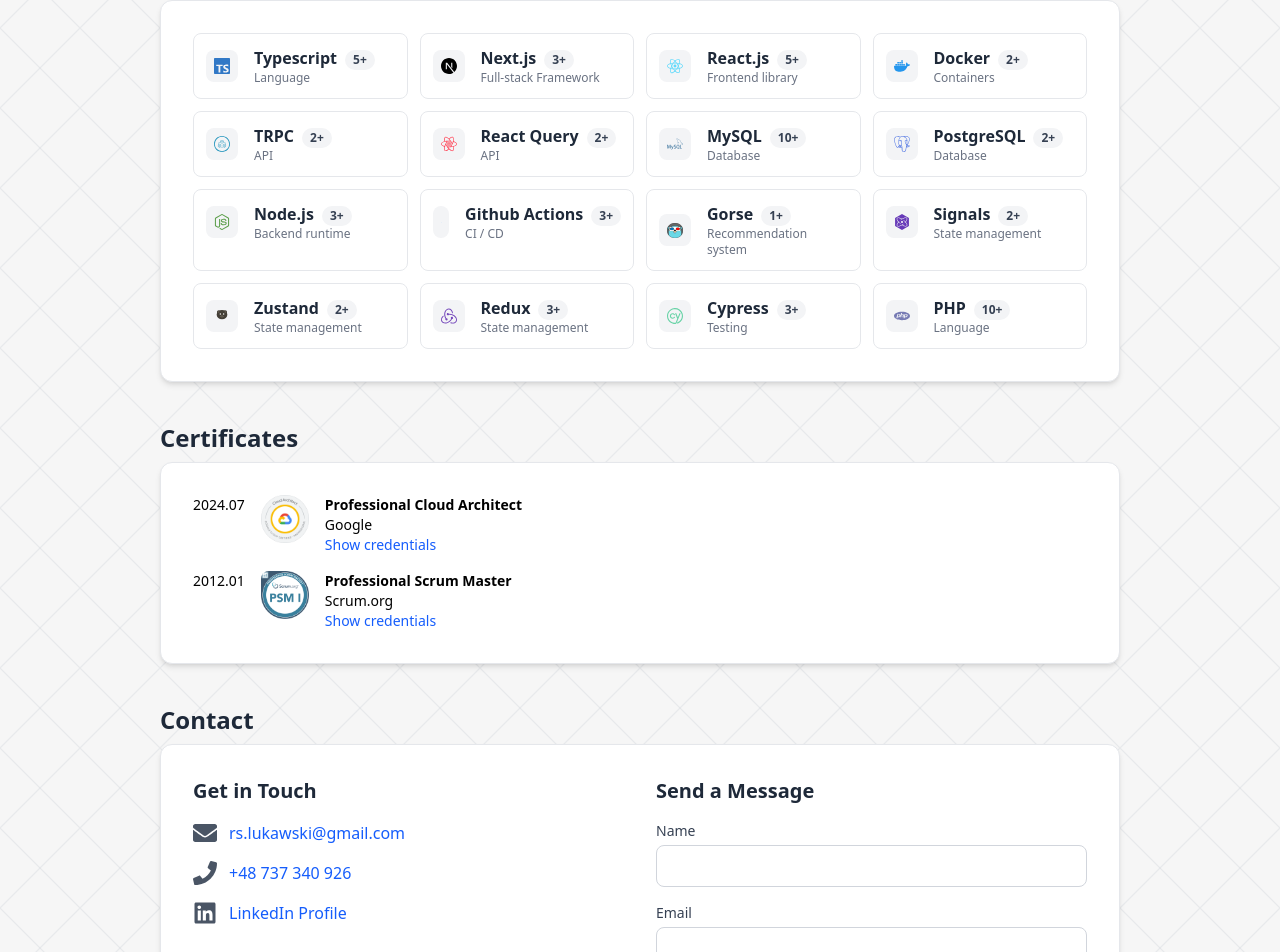
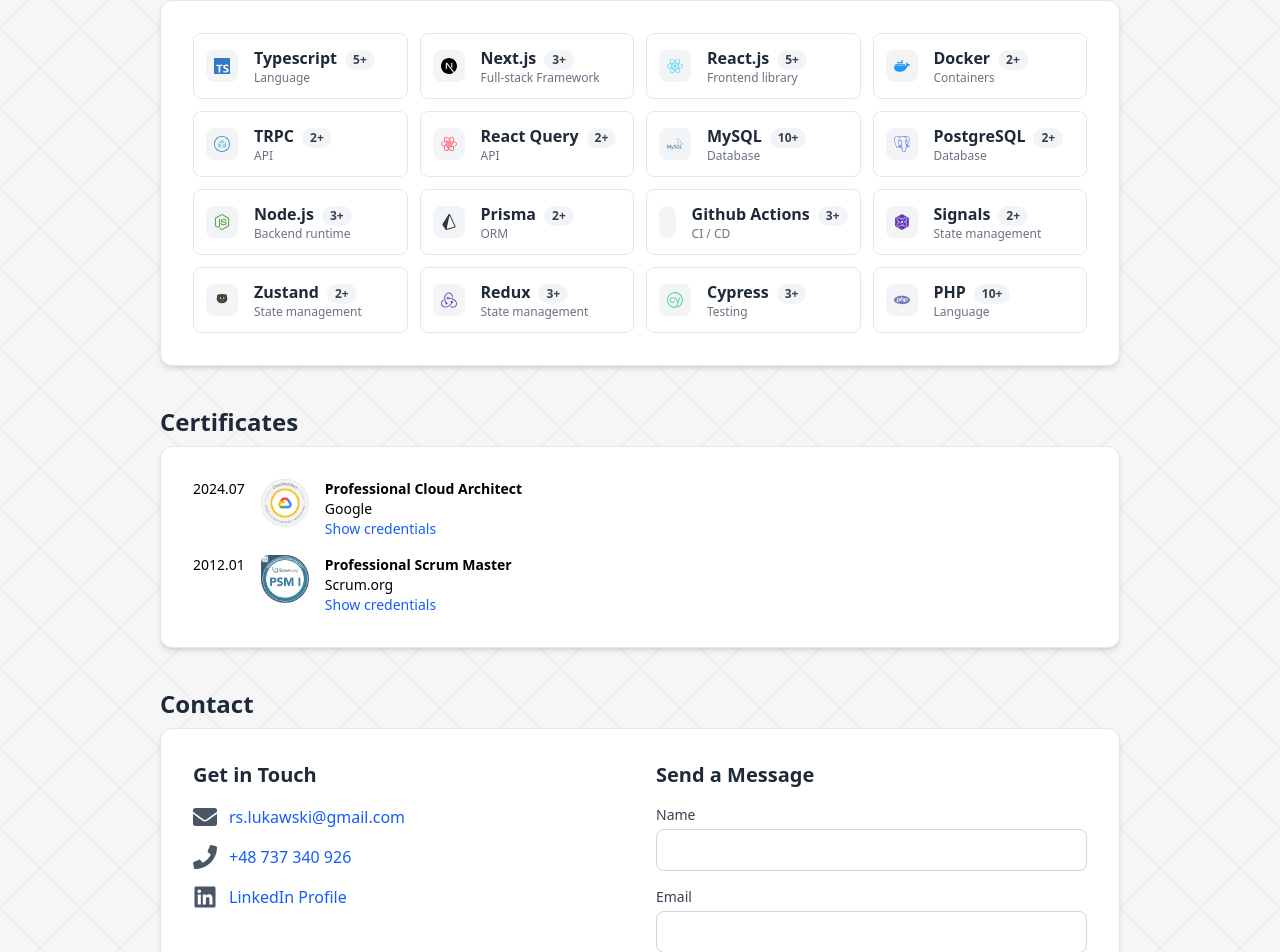
Before and after one commit to rlukawski/personal-website, a React (Vite) app: page / in a window 1280 px wide. Shown: the part 2212-3164 px from the top of the page. Built offline with nearby package versions, Linux system fonts and the light colour scheme.

Commit message:
Replace Gorse with Prisma

```diff
--- a/src/components/Skills.tsx
+++ b/src/components/Skills.tsx
@@ -1,6 +1,5 @@
 import * as simpleIcons from 'simple-icons';
 import zustandIcon from '../assets/zustand.svg';
-import gorseIcon from '../assets/gorse-logo.png';
 import { useTranslation } from 'react-i18next';
 
 const technologies = [
@@ -13,8 +12,8 @@ const technologies = [
   { name: 'MySQL', description: 'Database', iconSlug: 'mysql', years: '10+' },
   { name: 'PostgreSQL', description: 'Database', iconSlug: 'postgresql', years: '2+' },
   { name: 'Node.js', description: 'Backend runtime', iconSlug: 'nodedotjs', years: '3+' },
+  { name: 'Prisma', description: 'ORM', iconSlug: 'prisma', years: '2+' },
   { name: 'Github Actions', description: 'CI / CD', iconSlug: 'githubactions', years: '3+' },
-  { name: 'Gorse', description: 'Recommendation system', customIcon: gorseIcon, years: '1+' },
   { name: 'Signals', description: 'State management', iconSlug: 'preact', years: '2+' },
   { name: 'Zustand', description: 'State management', customIcon: zustandIcon, years: '2+' },
   { name: 'Redux', description: 'State management', iconSlug: 'redux', years: '3+' },
```
